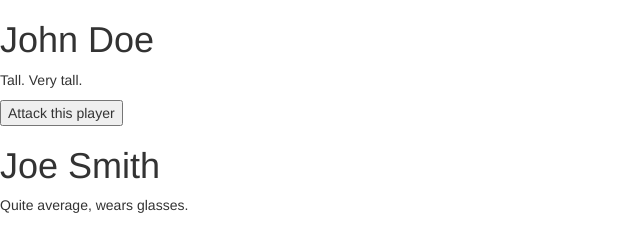
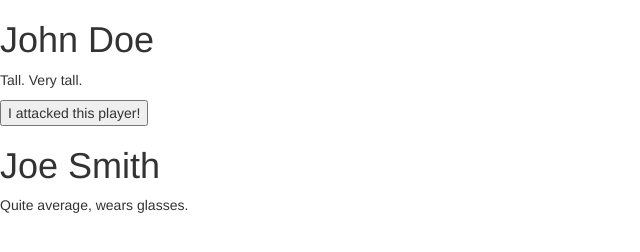
Before and after one commit to ColdSauce/arit-www, a plain HTML site: page index.html in a window 1280 px wide. Shown: the full height of the page, 0-640 px from the left. Drawn offline with nearby package versions, Linux system fonts and the light colour scheme.

Commit message:
Changed attack button text

```diff
--- a/index.html
+++ b/index.html
@@ -9,7 +9,7 @@
       <div ng-repeat="player in store.players">
         <h1> {{player.name}} </h1>
         <p> {{player.description}} </p>
-        <button ng-hide="player.attacked"> Attack this player </button>
+        <button ng-hide="player.attacked"> I attacked this player! </button>
       </div>
     </div>
     <script type="text/javascript" src="http://ajax.googleapis.com/ajax/libs/angularjs/1.2.17/angular.min.js"></script>
```
